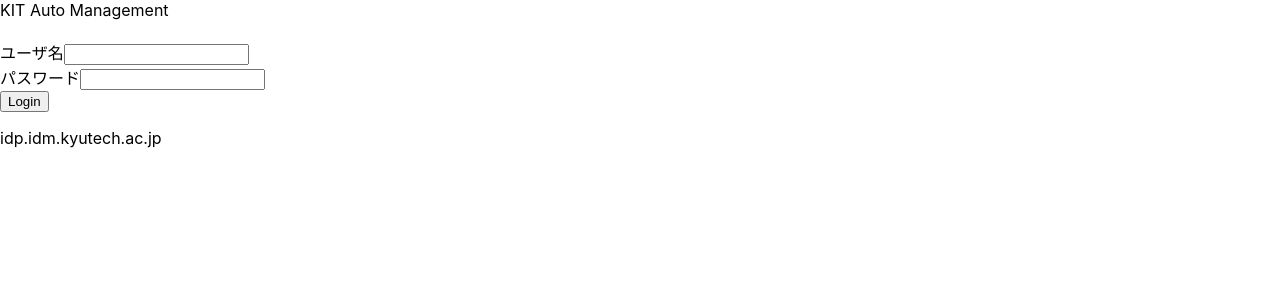
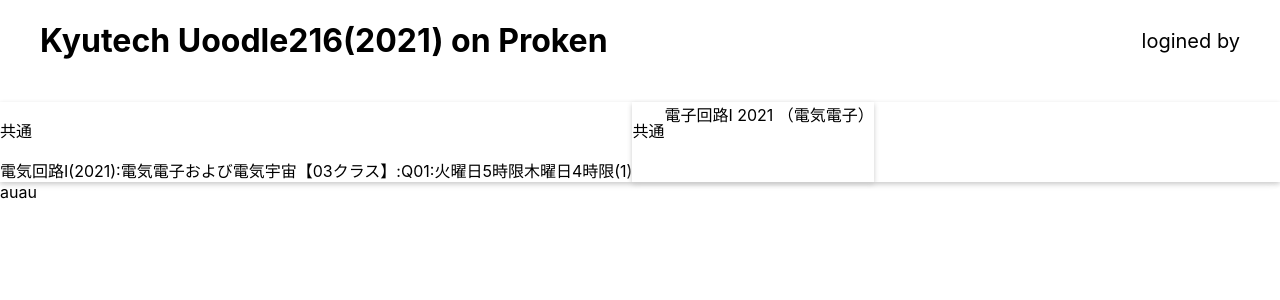
Before and after one commit to ENO-pro/ENOschoolTools, a Next.js app: page / in a window 1280 px wide. Shown: the top 300 px of the page. Built offline with nearby package versions, Linux system fonts and the light colour scheme.

Commit message:
made main page

```diff
--- a/pages/index.js
+++ b/pages/index.js
@@ -1,58 +1,68 @@
-//import Image from 'next/image';
-import Header from 'next/head'
-import styles from '../styles/Home.module.css'
-import React, {Component, useState} from 'react'
-//import { connect } from 'react-redux';
-//import Router from 'next/router';
-//import firebase from "firebase";
-import Account from '../components/account'
+import Head from 'next/head'
+import Image from 'next/image'
+import styles from '../styles/home.module.css'
+
+function page() {
+  return (
+    <div className={styles.container}>
+      <Head>
+        <title>だっしゅぼーど</title>
+      </Head>
+
+      <main className={styles.main}>
+        <header className={styles.header}>
+          <div className={styles.container}>
+            <h1 >
+              <a>Kyutech Uoodle216(2021) on Proken</a>
+            </h1>
+            <div className={styles.username}>
+              logined by
+            </div>
+          </div>
+
+          <div>
+            <div className={styles.card}>
+              <div>
+                <div>
+                  <p>共通</p>
+                </div>
+                <div>
+                  <div>
+                    <a>電気回路Ⅰ(2021):電気電子および電気宇宙【03クラス】:Q01:火曜日5時限木曜日4時限(1)</a>
+                  </div>
+                </div>
+              </div>
+
+              <div className={styles.card}>
+                <div>
+                </div>
+                <div>
+                  <p>共通</p>
+                </div>
+                <div>
+                  <div>
+                    <a>電子回路Ⅰ 2021 （電気電子）</a>
+                  </div>
+                </div>
+              </div>
 
 
 
-export default function Home() {
-  const [ name, password ] = useState([]);
 
 
 
-  return (
-    <div>
-      <header>
-        <title>ろぐいん</title>
-      </header>
-
-      <main>
-        <div>
-          <div>
-
-            <header>
-
-                <div>KIT Auto Management</div>
-            </header>
-
-            <div className={styles.inputArea}>
-              <div>
-                <label>ユーザ名</label>
-                <input value={name}/>
-              </div>
-
-              <div>
-                <label>パスワード</label>
-                <input value={password}/>
-              </div>
-
-              <div>
-                <button>Login</button>
-              </div>
             </div>
           </div>
+        </header>
 
-          <footer>
-            <div>
-              <p>idp.idm.kyutech.ac.jp</p>
-            </div>
-          </footer>
-        </div>
+
       </main>
+
+      <footer classNameN={styles.footer}>
+        <a>auau</a>
+      </footer>
     </div>
   )
 }
+
+export default page
--- a/styles/Home.module.css
+++ b/styles/Home.module.css
@@ -1,26 +1,123 @@
-.heading {
-  font-size: 30px;
-  font-weight: bold;
+
+
+.header {
+  top: 0;
+  z-index: 1;
+  width: 100%;
+  background-color: #fff;
+  box-shadow: 0 5px 10px -6px rgba(119, 117, 117, 0.137);
 }
 
-.heading2 {
-  font-size: 24px;
-  font-weight: bold;
-
-  margin-top: 20px;
+.header .container {
+  display: flex;
+  align-items: center;
+  justify-content: space-between;
+  padding: 0px 40px 20px 40px;
 }
 
-.md10 {
-  margin-top: 10px;
+.header-logo {
+  font-size: 20px;
+  font-weight: bold;
+  line-height: 1.2;
+  margin-right: 20px;
+  letter-spacing: .05em;
 }
 
-
-.inputArea {
-
-  margin-top: 20px;
-
+.header-logo a {
+  color: #333;
+  text-decoration: none;
 }
 
-.todoInputField {
-    margin-right: 5px;
-  }
+.username {
+  font-size: 20px;
+}
+
+.card {
+  position: relative; z-index: 0;
+  background: #fff;
+  box-shadow: 0 2px 5px #ccc;
+  display: flex;
+  flex-wrap: wrap;
+}
+
+.card-item {
+  position: relative; z-index: 2;
+  background-color: #fff;
+  width: 300px;
+  margin-right: 1.58730%;
+  margin-bottom: 40px;
+  padding: 10px;
+  border: 1px solid #ccc;
+}
+
+.card-img {
+  max-width: 100%;
+  margin: 0 auto;
+  height: auto;
+  display: flex;
+  align-items: center;
+}
+
+.card-content {
+  padding: 0px;
+}
+
+.card-title {
+  font-size: 20px;
+  margin-bottom: 20px;
+  text-align: center;
+  color: #333;
+}
+
+.card-text {
+  color: #777;
+  font-size: 14px;
+  line-height: 1.5;
+}
+
+.card-link-container a {
+  display: block;
+  background-color: #fff;
+  transition: background 0.4s;
+  border-radius: 8px;
+}
+
+.card-link-container a:hover {
+  background: #ccc;
+}
+
+.card-link {
+  text-align: center;
+  border-top: 1px solid #eee;
+  padding: 20px;
+}
+.card-link a {
+  text-decoration: none;
+  color: rgb(0, 0, 0);
+  margin: 0 10px;
+}
+.card-link a:hover {
+  color: #000000;
+}
+
+.back{
+  position: absolute; z-index:1;
+  background: url('/static/images/back.png') no-repeat;
+  right: 0;
+  bottom: 0;
+  background-attachment: fixed;
+  display: block;
+  height: 70%;
+  width: 40%;
+}
+
+.footer {
+  padding: 30px;
+  background-color: #333;
+}
+
+.copyright {
+  font-size: 15px;
+  text-align: center;
+  color: #797979;
+}
```
Also changed, not shown: pages/login.js (added, +54 -0 lines), styles/login.module.css (added, +26 -0 lines).
